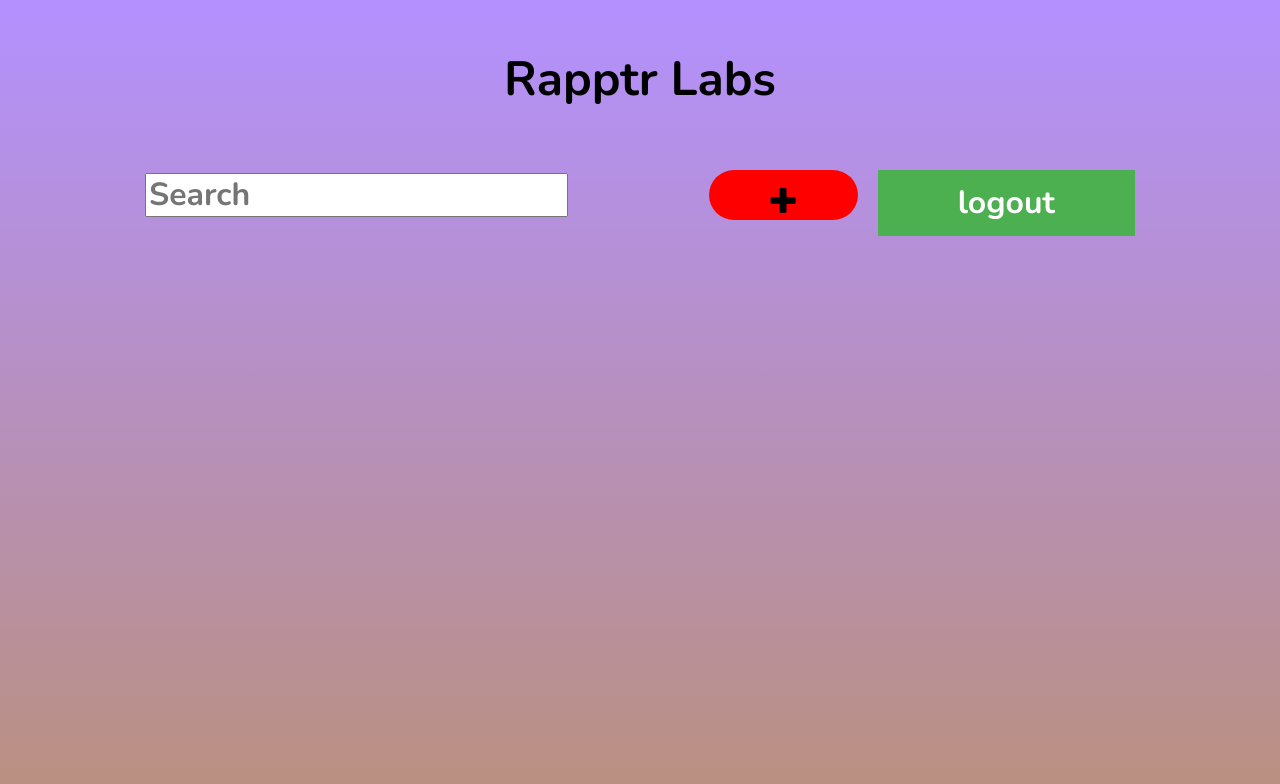
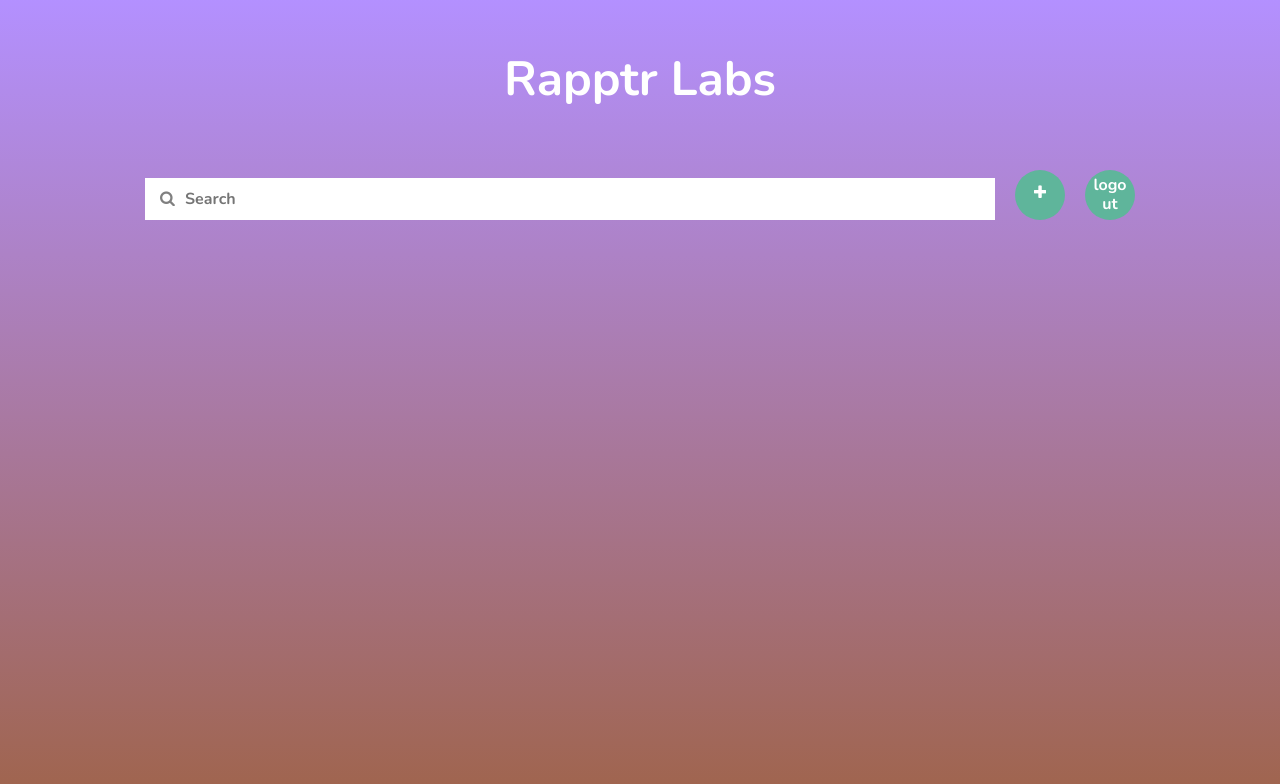
Before and after one commit to cyrus-codes4u/ToDo-App, a React (Create React App) app in the folder client/: page /list in a window 1280 px wide. Shown: the top 784 px of the page. Built offline with nearby package versions, Linux system fonts and the light colour scheme; sample sign-in values are in the browser's storage.

Commit message:
Added styling

```diff
--- a/client/public/index.html
+++ b/client/public/index.html
@@ -12,7 +12,7 @@
     <link rel="stylesheet"
           href= "https://cdnjs.cloudflare.com/ajax/libs/font-awesome/4.7.0/css/font-awesome.min.css">
     <link rel="manifest" href="%PUBLIC_URL%/manifest.json" />
-    <title>Rapptr Labs</title>
+    <title>To-Do App</title>
   </head>
   <body >
     <noscript>You need to enable JavaScript to run this app.</noscript>
--- a/client/src/App.css
+++ b/client/src/App.css
@@ -4,13 +4,14 @@
   font-weight: 700;
   font-style: normal;
   font-family: 'Nunito', serif;
-  color: #000000;
   font-size: 1em;
   line-height: 1.2;
   word-wrap: break-word;
   word-break: break-word;
   white-space: normal;
   text-overflow: ellipsis;
+  overflow: auto;
+  box-sizing: border-box;
 }
 /* Create Grid System */
 .site {
@@ -22,7 +23,7 @@
   background: linear-gradient(
     180deg,
     rgba(147, 97, 255, 0.7) 0%,
-    rgba(119, 34, 0, 0.5) 100%
+    rgba(119, 34, 0, 0.7) 100%
   );
   height: 100%;
   width: 100%;
@@ -39,86 +40,154 @@
 #title h1 {
   margin: auto;
   font-size: 3em;
+  color: white;
 }
 
 #main-content {
   grid-column: pad-left-end / pad-right-start;
   grid-row: main-content / page-bottom;
   padding: 10px 7px 10px 7px;
-  /* background: linear-gradient(
-    180deg,
-    rgba(147, 97, 255, 0.7) 0%,
-    rgba(153, 47, 5, 0.5) 100%
-  ); */
   overflow: hidden;
 }
 
-/* Set a style for the buttons*/
-button {
-  background-color: #4caf50;
+/***
+*  Login Page
+***/
+.login-form {
+  display: flex;
+  flex-direction: column;
+}
+
+/* Set a style for the button*/
+#login-button {
+  background-color: #5fb59b;
   color: white;
-  padding: 14px 20px;
-  margin: 8px 0;
+  border-radius: 3rem;
   border: none;
   cursor: pointer;
-  width: 100%;
+  padding: 5px 20px;
+  align-self: center;
+  font-size: 2em;
 }
 
-/* Set a hover effect for the button*/
-button:hover {
-  opacity: 0.8;
+/* Set a disabled effect for the button*/
+button:disabled {
+  opacity: 0.5;
 }
 
-/* Set extra style for the cancel button*/
-.container {
-  padding: 16px;
+/***
+* Style input fields with icons
+***/
+input {
+  position: relative;
+  border: none;
+  width: 100%;
+  padding: 12px 40px;
+  margin: 8px 0;
+  box-sizing: border-box;
 }
 
 .email,
-.password {
+.password,
+.search {
   position: relative;
 }
 
 .email i,
-.password i {
+.password i,
+.search i {
   position: absolute;
   left: 15px;
   top: 40px;
   color: gray;
 }
 
+.search i {
+  top: 20px;
+}
+
+/***
+* To Do Items
+***/
+/* Size and layout each item */
+#to-do-list {
+  overflow: scroll;
+}
 .item {
-  flex-shrink: 0;
+  flex-shrink: 1;
   display: flex;
-  flex-direction: row;
   height: 150px;
   box-sizing: border-box;
   background: linear-gradient(90deg, #ffb8cc 0%, hsl(343, 67%, 35%) 100%);
   overflow: hidden;
   border-radius: 50px;
-  background-color: salmon;
   padding: 10px;
+  margin: 0.5em 0;
+}
+/* Items list display */
+ul {
+  list-style-type: none;
+  padding-left: 0;
 }
 
-.text,
-.btns {
+/* Text display */
+.text {
   overflow: hidden;
-  opacity: 60%;
+  /* background: linear-gradient(
+    270deg,
+    hsl(259, 100%, 69%) 10%,
+    hsl(343, 67%, 35%) 100%
+  );
+   */
   border-radius: 75px;
   margin: 10px;
   display: inherit;
   flex: 3;
 }
 
-.text p,
-.option {
+.text p {
   margin: auto 30px;
-  font-size: 2em;
+  font-size: 1.3em;
+  padding: 1em 0;
+  color: white;
 }
 
 .btns {
-  flex: 1;
-  background-color: green;
+  flex: 0 0 50px;
+  margin: 10px 20px;
+  display: inherit;
+  flex-direction: column;
+  justify-content: space-between;
+  overflow: visible;
+  background-color: transparent;
+}
+
+.btns-create {
+  flex: 0 0 50px;
+  margin: 10px 20px;
+  display: inherit;
+  flex-direction: column;
+  justify-content: center;
+  overflow: visible;
+  background-color: transparent;
+}
+.btns-create button {
+  background-color: #5fb59b;
+}
+
+.item .btn,
+.opt-2 {
+  flex: 0 0 50px;
+  border-radius: 50%;
+  border: none;
+  color: white;
+}
+
+.delete {
+  background: #861a39;
+}
+.edit {
+  background: #9361ff;
 }
 
 .options {
@@ -130,22 +199,16 @@ button:hover {
 .option {
   flex: 5;
   margin: auto 10px;
-}
-.opt-2 {
-  flex: 1;
-  border-radius: 2em;
-  height: 100%;
+  border: none;
   width: 100%;
-  background-color: red;
-  padding: auto;
-}
-.opt-3 {
-  flex: 2;
+  cursor: pointer;
 }
 
-ul {
-  list-style-type: none;
-  padding-left: 0;
+.opt-2 {
+  flex: 0 0 50px;
+  border-radius: 50%;
+  height: 50px;
+  background-color: #5fb59b;
 }
 
 @media screen {
--- a/client/src/components/CreateToDo.js
+++ b/client/src/components/CreateToDo.js
@@ -27,8 +27,10 @@ function CreateToDo({ addItem, finish }) {
           onInput={updateForm}
         />
       </div>
-      <div className='btns'>
-        <button type='submit'>Save</button>
+      <div className='btns-create'>
+        <button className='btn save' type='submit'>
+          <i className='fa fa-check icon'></i>
+        </button>
       </div>
     </form>
   )
--- a/client/src/components/EditToDo.js
+++ b/client/src/components/EditToDo.js
@@ -25,8 +25,10 @@ function EditToDo({ item, addItem }) {
           onInput={updateForm}
         />
       </div>
-      <div className='btns'>
-        <button type='submit'>Save</button>
+      <div className='btns-create'>
+        <button className='btn save' type='submit'>
+          <i className='fa fa-check icon'></i>
+        </button>
       </div>
     </form>
   )
--- a/client/src/components/ListPage.js
+++ b/client/src/components/ListPage.js
@@ -16,10 +16,10 @@ function ListPage({ user, logout }) {
     <React.Fragment>
       <div className='options'>
         <SearchBar />
-        <button className='option opt-2' onClick={() => setAdd(true)}>
+        <button className='btn option opt-2' onClick={() => setAdd(true)}>
           <i className='fa fa-plus icon'></i>
         </button>
-        <button className='option opt-3' onClick={() => logout}>
+        <button className='btn option opt-2' onClick={() => logout}>
           logout
         </button>
       </div>
--- a/client/src/components/Login.js
+++ b/client/src/components/Login.js
@@ -6,18 +6,14 @@ import styled from 'styled-components'
 import { connect } from 'react-redux'
 
 const Input = styled.input`
-  position: relative;
   border: 1px solid
     ${(props) => (!!props.valid && props.valid.length > 0 ? 'red' : 'white')};
-  width: 100%;
-  padding: 12px 40px;
-  margin: 8px 0;
-  box-sizing: border-box;
 `
 const Alert = styled.div`
   display: ${(props) => props.message && props.message.length > 0};
   color: red;
   height: 1em;
+  margin-bottom: 1em;
 `
 
 function Login({ login, loading, error }) {
@@ -31,9 +27,9 @@ function Login({ login, loading, error }) {
   })
 
   // Redirect if logged in
-  if (localStorage.user) {
-    return <Redirect to='/list' />
-  }
+  // if (localStorage.user) {
+  //   return <Redirect to='/list' />
+  // }
 
   //Validation functions
   const emailIsValid = (value) => {
@@ -81,7 +77,7 @@ function Login({ login, loading, error }) {
   }
 
   return (
-    <form className='container' autoComplete='off' onSubmit={submitForm}>
+    <form className='login-form' autoComplete='off' onSubmit={submitForm}>
       <div className='email'>
         <label htmlFor='email'>Email</label>
         <Input
@@ -118,6 +114,7 @@ function Login({ login, loading, error }) {
       <button
         type='submit'
         className='btn btn-primary'
+        id='login-button'
         disabled={loading || validationError.password || validationError.email}
       >
         Login
--- a/client/src/components/SearchBar.js
+++ b/client/src/components/SearchBar.js
@@ -10,14 +10,16 @@ function SearchBar({ updateSearchQuery }) {
   return (
     <div className='option'>
       <form>
+        <div className='search'>
           <label htmlFor='searchbar' />
           <input
             type='text'
-          id='searchbar'
             placeholder='Search'
             name='searchbar'
             onInput={updateSearch}
           />
+          <i className='fa fa-search icon'></i>
+        </div>{' '}
       </form>
     </div>
   )
--- a/client/src/components/ToDoItem.js
+++ b/client/src/components/ToDoItem.js
@@ -28,11 +28,19 @@ function ToDoItem({ item, editItem, removeItem }) {
         <p>{currentItem.text}</p>
       </div>
       <div className='btns'>
-        <button type='button' onClick={() => removeItem(item)}>
-          Delete
+        <button
+          className='btn delete'
+          type='button'
+          onClick={() => removeItem(item)}
+        >
+          <i className='fa fa-trash icon'></i>
         </button>
-        <button type='button' onClick={() => editItem(item)}>
-          Edit
+        <button
+          className='btn edit'
+          type='button'
+          onClick={() => editItem(item)}
+        >
+          <i className='fa fa-pencil icon'></i>
         </button>
       </div>
     </div>
```
Lines whose indentation alone changed are shown as unchanged.
